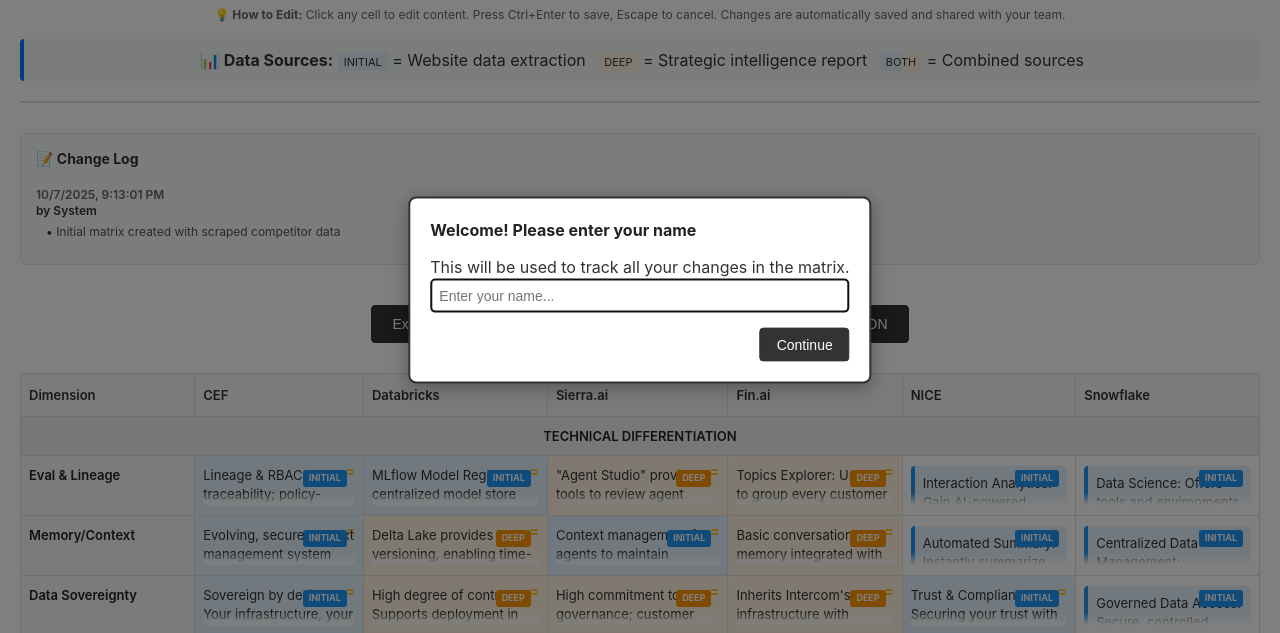
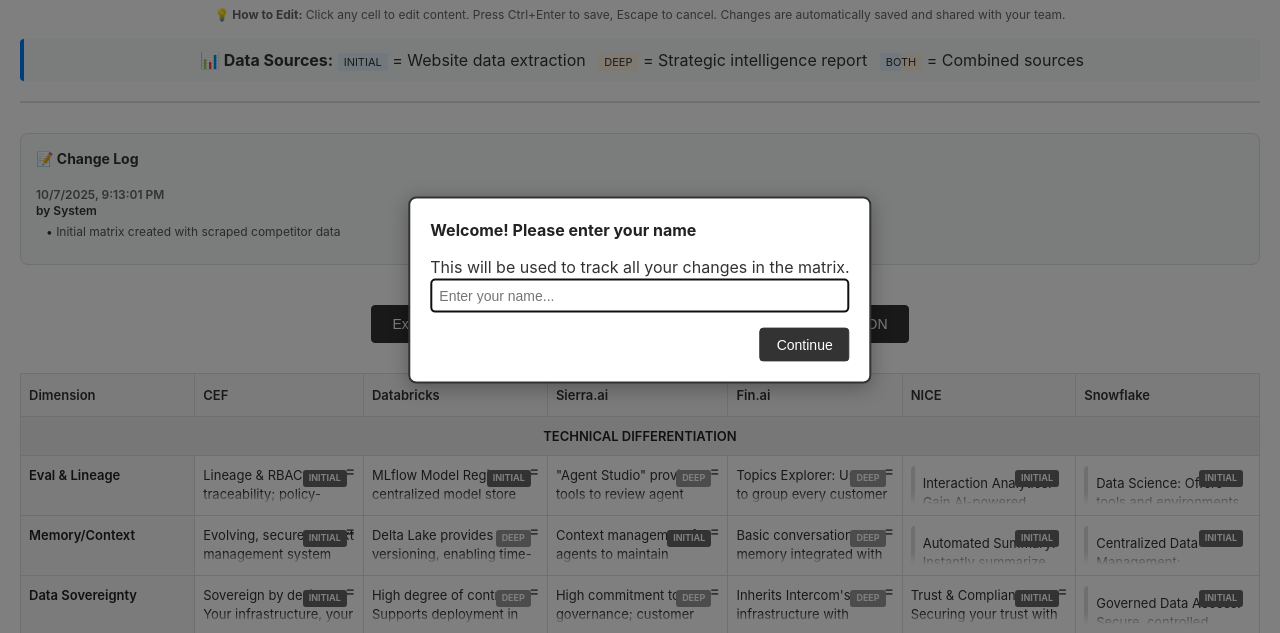
Before and after one commit to Brommah/comparison, a website: page competitive_analysis_matrix.html in a window 1280 px wide. Shown: the part 110-743 px from the top of the page. Drawn offline with Linux system fonts and the light colour scheme.

Commit message:
Fix visual design: remove colorful styling and restore minimal grayscale design

```diff
--- a/competitive_analysis_matrix.html
+++ b/competitive_analysis_matrix.html
@@ -675,7 +675,7 @@
 
         .parity {
             background: #ffffff;
-            border-left: 4px solid #ffc107;
+            border-left: 4px solid #e0e0e0;
             position: relative;
         }
 
@@ -684,7 +684,7 @@
             position: absolute;
             top: 5px;
             right: 8px;
-            color: #ffc107;
+            color: #666666;
             font-weight: bold;
             font-size: 14px;
         }
@@ -724,13 +724,13 @@
         }
 
         .data-source-initial {
-            background: #e3f2fd;
-            border-left: 4px solid #2196f3;
+            background: #ffffff;
+            border-left: 4px solid #e0e0e0;
         }
 
         .data-source-deep {
-            background: #fff3e0;
-            border-left: 4px solid #ff9800;
+            background: #ffffff;
+            border-left: 4px solid #e0e0e0;
         }
 
         .data-source-badge {
@@ -745,11 +745,11 @@
         }
 
         .data-source-badge.initial {
-            background: #2196f3;
+            background: #666666;
         }
 
         .data-source-badge.deep {
-            background: #ff9800;
+            background: #999999;
         }
 
 
@@ -760,16 +760,16 @@
         }
 
         .data-source-initial {
-            background: #e3f2fd;
-            border-left: 4px solid #2196f3;
+            background: #ffffff;
+            border-left: 4px solid #e0e0e0;
             padding: 8px;
             border-radius: 4px;
             position: relative;
         }
 
         .data-source-deep {
-            background: #fff3e0;
-            border-left: 4px solid #ff9800;
+            background: #ffffff;
+            border-left: 4px solid #e0e0e0;
             padding: 8px;
             border-radius: 4px;
             position: relative;
@@ -787,11 +787,11 @@
         }
 
         .data-source-badge.initial {
-            background: #2196f3;
+            background: #666666;
         }
 
         .data-source-badge.deep {
-            background: #ff9800;
+            background: #999999;
         }
 
         .tooltip {
```
